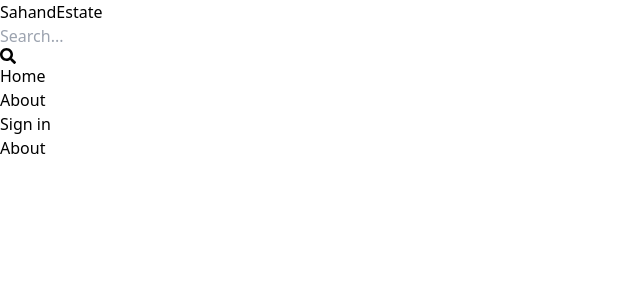
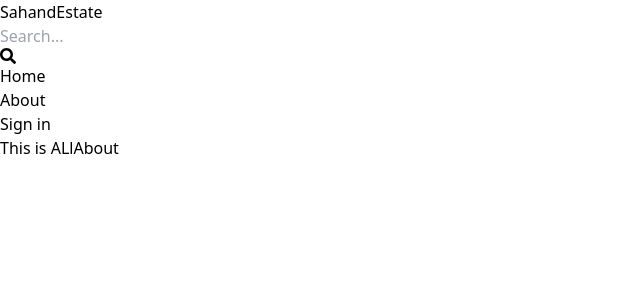
Before and after one commit to AnkitJhadev/Real_Estate_App, a React (Vite) app in the folder client/: page /about in a window 1280 px wide. Shown: the top 300 px of the page, without its empty margins (0-640 px from the left). Built offline with nearby package versions, Linux system fonts and the light colour scheme.

Commit message:
added page

```diff
--- a/client/src/pages/About.jsx
+++ b/client/src/pages/About.jsx
@@ -2,7 +2,7 @@ import React from 'react'
 
 function About() {
   return (
-    <div>About</div>
+    <div>This is ALlAbout</div>
   )
 }
 
```
